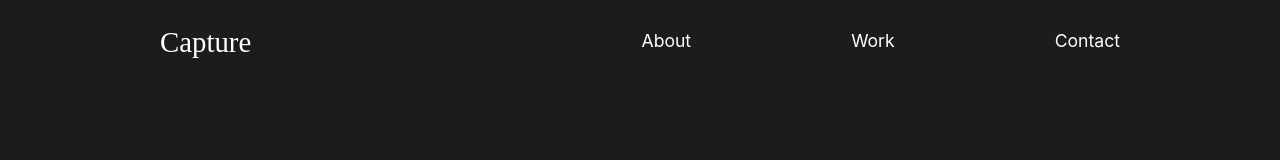
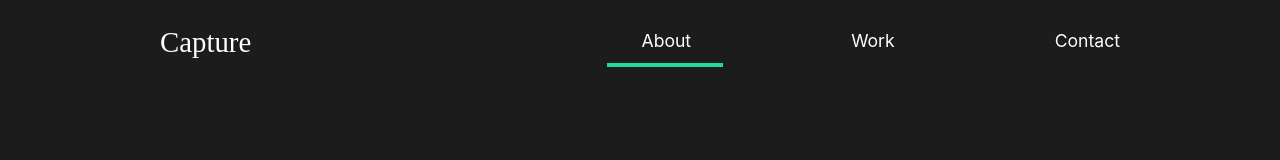
Before and after one commit to bgfranks/capture, a React (Create React App) app: page / in a window 1280 px wide. Shown: the top 160 px of the page. Built offline with nearby package versions, Linux system fonts and the light colour scheme; the HTML template or start-up script is replaced by a standard one.

Commit message:
created a nav animation that tells what page you are on

```diff
--- a/src/components/Nav.js
+++ b/src/components/Nav.js
@@ -1,5 +1,7 @@
 import { Link } from "react-router-dom"
 import styled from "styled-components"
+import { motion } from "framer-motion"
+import { useLocation } from "react-router-dom"
 
 const Navbar = styled.div`
   min-height: 10vh;
@@ -49,8 +51,18 @@
     }
   }
 `
+const Line = styled(motion.div)`
+  height: 0.3rem;
+  background: #23d997;
+  width: 0%;
+  position: absolute;
+  bottom: -80%;
+  left: 60%;
+`
 
 const Nav = () => {
+  const { pathname } = useLocation()
+
   return (
     <Navbar>
       <h1>
@@ -61,12 +73,27 @@
       <ul>
         <li>
           <Link to="/">About</Link>
+          <Line
+            transition={{ duration: 0.75 }}
+            initial={{ width: "0%" }}
+            animate={{ width: pathname === "/" ? "55%" : "0%" }}
+          />
         </li>
         <li>
           <Link to="/our-work">Work</Link>
+          <Line
+            transition={{ duration: 0.75 }}
+            initial={{ width: "0%" }}
+            animate={{ width: pathname === "/our-work" ? "55%" : "0%" }}
+          />
         </li>
         <li>
           <Link to="/contact">Contact</Link>
+          <Line
+            transition={{ duration: 0.75 }}
+            initial={{ width: "0%" }}
+            animate={{ width: pathname === "/contact" ? "50%" : "0%" }}
+          />
         </li>
       </ul>
     </Navbar>
```
